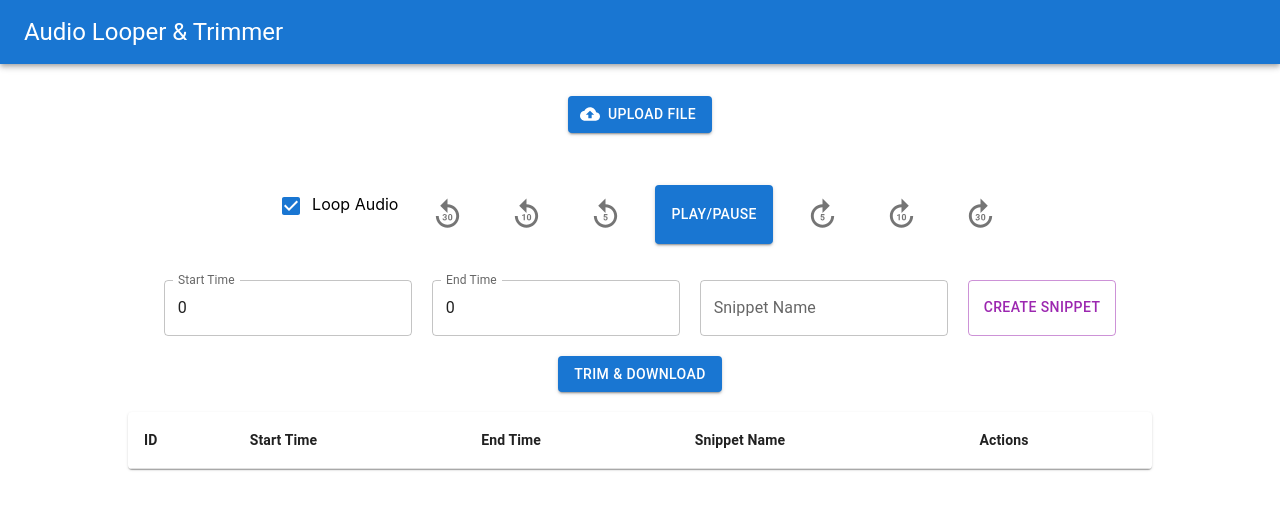
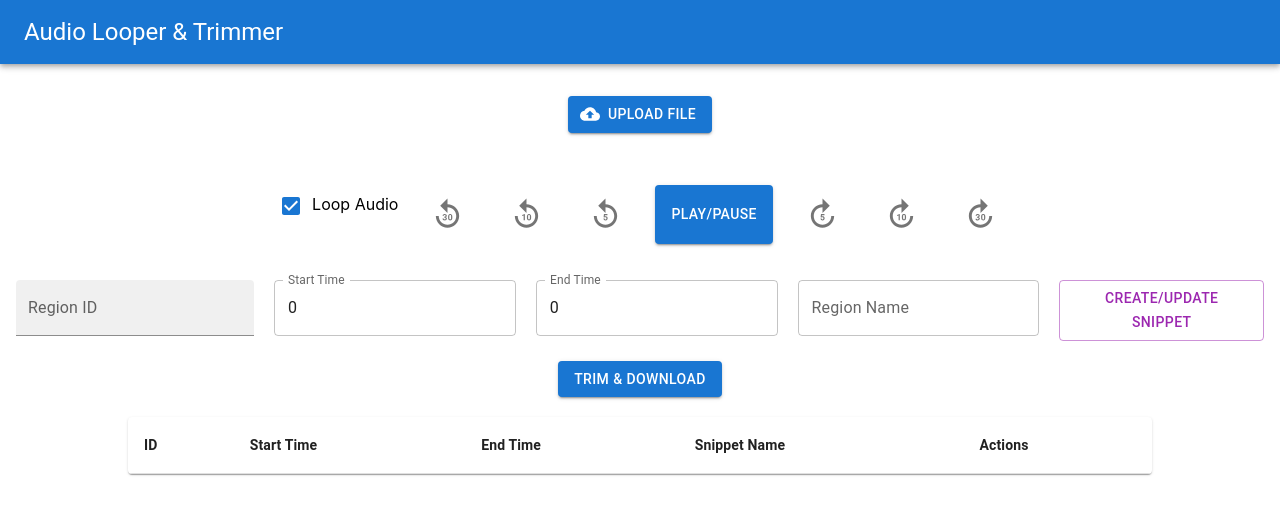
Before and after one commit to ruchaheda/auditio, a React (Create React App) app in the folder frontend/: page / in a window 1280 px wide. Shown: the top 514 px of the page. Built offline with nearby package versions, Linux system fonts and the light colour scheme.

Commit message:
added ability to load, delete snippets. used SnippetActions to allow updating (#9)

```diff
--- a/frontend/src/App.tsx
+++ b/frontend/src/App.tsx
@@ -87,15 +87,20 @@ function App() {
 
         <SnippetsActions
           regions={regions}
-          currentWavesurferRef={wavesurferRef.current}
-          currentRegionRef={regionRef.current}
+          wavesurferRef={wavesurferRef}
+          regionRef={regionRef}
           renderTrigger={renderTrigger}
           setRenderTrigger={setRenderTrigger}
         />
 
         <Button variant="contained" onClick={handleTrim} color="primary">Trim & Download</Button>
 
-        <SnippetsView regions={regions} renderTrigger={renderTrigger} />
+        <SnippetsView
+          regions={regions}
+          regionRef={regionRef}
+          renderTrigger={renderTrigger}
+          setRenderTrigger={setRenderTrigger}
+        />
       </Box>
     </Box>
   );
--- a/frontend/src/SnippetsActions.tsx
+++ b/frontend/src/SnippetsActions.tsx
@@ -1,4 +1,5 @@
 import React, { useEffect, useState } from 'react';
+import WaveSurfer from 'wavesurfer.js';
 import RegionsPlugin from 'wavesurfer.js/plugins/regions';
 import {
     Box,
@@ -8,14 +9,15 @@ import {
 
 type SnippetActionsProps = {
     regions: any,
-    currentWavesurferRef: any,
-    currentRegionRef: any,
+    wavesurferRef: any,
+    regionRef: any,
     renderTrigger: number,
     setRenderTrigger: React.Dispatch<React.SetStateAction<number>>,
 }
 
-const SnippetsActions: React.FC<SnippetActionsProps> = ({regions, currentWavesurferRef, currentRegionRef, renderTrigger, setRenderTrigger}) => {
+const SnippetsActions: React.FC<SnippetActionsProps> = ({regions, wavesurferRef, regionRef, renderTrigger, setRenderTrigger}) => {
 
+    const [regionId, setRegionId] = useState<string>('');
     const [currentRegionStartTime, setCurrentRegionStartTime] = useState<number>(0);  // State for start time
     const [currentRegionEndTime, setCurrentRegionEndTime] = useState<number>(0);      // State for end time
     const [regionName, setRegionName] = useState<string>('');
@@ -24,50 +26,78 @@ const SnippetsActions: React.FC<SnippetActionsProps> = ({regions, currentWavesur
     const handleStartTimeChange = (e: React.ChangeEvent<HTMLInputElement>) => {
         const value = parseFloat(e.target.value);
         setCurrentRegionStartTime(value);
-        updateRegion(value, currentRegionEndTime); // Update the region when start time is changed
+        setRegionId('');
     };
 
     // Manually update the end time
     const handleEndTimeChange = (e: React.ChangeEvent<HTMLInputElement>) => {
         const value = parseFloat(e.target.value);
         setCurrentRegionEndTime(value);
-        updateRegion(currentRegionStartTime, value); // Update the region when end time is changed
+        setRegionId('');
     };
 
     const updateRegion = (newStart: number, newEnd: number, name?: string) => {
-        if (currentRegionRef) {
+      if (regionRef.current) {
+        setRegionId(regionRef.current.id);
+      }
+      else {
+        setRegionId('');
+      }
+
       setCurrentRegionStartTime(newStart);
       setCurrentRegionEndTime(newEnd);
+
       if (name) {
         setRegionName(name);
-            }
       }
     };
 
     useEffect(() => {
-        if (currentRegionRef) {
-            updateRegion(currentRegionRef.start, currentRegionRef.end, currentRegionRef.content?.innerText);
+        if (regionRef.current) {
+            updateRegion(regionRef.current.start, regionRef.current.end, regionRef.current.content?.innerText);
         }
-    }, [currentRegionRef, currentRegionRef?.start, currentRegionRef?.end]);
+        else {
+            updateRegion(0, 0, '');
+        }
+    }, [renderTrigger, regionRef.current, regionRef.current?.id, regionRef.current?.start, regionRef.current?.end]);
 
     const createRegionManually = () => {
-        const newRegion = (currentWavesurferRef.current?.getActivePlugins()[2] as RegionsPlugin).addRegion({
+      // if no pre-existing region
+
+      const newRegionName = regionName ? regionName : "New Region";
+      console.log("newRegionName: ", newRegionName);
+
+      if (regionId == '') {
+        console.log("regionName: ", regionName);
+        const newRegion = (wavesurferRef.current?.getActivePlugins()[2] as RegionsPlugin).addRegion({
           start: currentRegionStartTime,
           end: currentRegionEndTime,
-         content: regionName ? regionName : "New Region",
+          content: newRegionName,
           contentEditable: true,
           drag: true,
           resize: true,
         });
 
-       currentRegionRef.current = newRegion
+        regionRef.current = newRegion
           regions.current = {
             ...regions.current,
           [newRegion.id]: newRegion
         }
+      }
+      else {
+        const regionToUpdate = regions.current[regionId];
+
+        regionToUpdate.setOptions({
+          start: currentRegionStartTime,
+          end: currentRegionEndTime,
+          content: regionName,
+        })
+
+        regionRef.current = regionToUpdate;
+      }
+
       setRenderTrigger(prev => prev + 1);
-
-     }
+     };
 
     return (
         <Box
@@ -77,7 +107,19 @@ const SnippetsActions: React.FC<SnippetActionsProps> = ({regions, currentWavesur
           justifyContent="center"
         >
           <TextField
-            id="outlined-number"
+            id="regionId"
+            label="Region ID"
+            variant="filled"
+            value={regionId}
+            slotProps={{
+              input: {
+                readOnly: true,
+              },
+            }}
+          />
+
+          <TextField
+            id="startTime"
             label="Start Time"
             type="number"
             variant="outlined"
@@ -86,7 +128,7 @@ const SnippetsActions: React.FC<SnippetActionsProps> = ({regions, currentWavesur
           />
 
           <TextField
-            id="outlined-number"
+            id="endTime"
             label="End Time"
             type="number"
             variant="outlined"
@@ -95,14 +137,14 @@ const SnippetsActions: React.FC<SnippetActionsProps> = ({regions, currentWavesur
           />
 
           <TextField
-            id="outlined-basic"
-            label="Snippet Name"
+            id="regionName"
+            label="Region Name"
             variant="outlined"
             value={regionName}
             onChange={(e) => setRegionName(e.target.value)}
           />
 
-          <Button variant="outlined" onClick={createRegionManually} color="secondary">Create Snippet</Button>
+          <Button variant="outlined" onClick={createRegionManually} color="secondary">Create/Update Snippet</Button>
         </Box>
     );
 }
--- a/frontend/src/SnippetsView.tsx
+++ b/frontend/src/SnippetsView.tsx
@@ -19,10 +19,27 @@ import {
 
 type SnippetsProps = {
     regions: any,
+    regionRef: any,
     renderTrigger: number,
+    setRenderTrigger: React.Dispatch<React.SetStateAction<number>>,
 }
 
-const Snippets: React.FC<SnippetsProps> = ({regions, renderTrigger}) => {
+const Snippets: React.FC<SnippetsProps> = ({regions, regionRef, renderTrigger, setRenderTrigger}) => {
+
+  const loadSnippet = (regionId: string) => {
+    regionRef.current = regions.current[regionId]; // why is this not sufficient to update the fields in SnippetActions?
+    setRenderTrigger(prev => prev + 1);
+
+    // TODO: Add color change to previous region back to grey. update new color to something nice.
+  }
+
+  const removeRegion = (regionId: string) => {
+      regions.current[regionId].remove();
+      delete regions.current[regionId]
+      regionRef.current = null;
+
+      setRenderTrigger(prev => prev + 1);
+  }
 
   return (
       <Box>
@@ -38,9 +55,7 @@ const Snippets: React.FC<SnippetsProps> = ({regions, renderTrigger}) => {
               </TableRow>
             </TableHead>
             <TableBody>
-                {/* {console.log(regions)} */}
               {Object.values(regions.current).map((region: any, index) => {
-                  console.log("regionsTrigger on render: ", renderTrigger);
                 return (
                 <TableRow key={index}>
                   <TableCell>{region.id}</TableCell>
@@ -48,9 +63,8 @@ const Snippets: React.FC<SnippetsProps> = ({regions, renderTrigger}) => {
                   <TableCell>{region.end}</TableCell>
                   <TableCell>{typeof region.content == "string" ? region.content : region.content.innerText}</TableCell>
                   <TableCell>
-                      <Tooltip title="Load"><IconButton size="large"><ArrowCircleUp fontSize="large" color="secondary" /></IconButton></Tooltip>
-                      <Tooltip title="Edit"><IconButton size="large"><Edit fontSize="large" color="primary" /></IconButton></Tooltip>
-                      <Tooltip title="Delete"><IconButton size="large"><Delete fontSize="large" sx={{ color: "#f44336" }} /></IconButton></Tooltip>
+                    <Tooltip title="Load"><IconButton size="large" onClick={() => loadSnippet(region.id)}><ArrowCircleUp fontSize="large" color="secondary" /></IconButton></Tooltip>
+                    <Tooltip title="Delete"><IconButton size="large" onClick={() => removeRegion(region.id)}><Delete fontSize="large" sx={{ color: "#f44336" }} /></IconButton></Tooltip>
                   </TableCell>
                 </TableRow>
               )})}
--- a/frontend/src/Waveform.tsx
+++ b/frontend/src/Waveform.tsx
@@ -86,17 +86,19 @@ const Waveform: React.FC<WaveformProps> = ({regions, wavesurferRef, regionRef, s
         // Listen for region creation
         regionPlugin.on('region-created' as any, (region) => {
             console.log("region-created! region: ", region);
+
+            const regionName = region.content ? region.content : "New Region";
+
+            region.setOptions({
+                content: regionName,
+                contentEditable: true,
+            })
+
             regionRef.current = region;
 
-            if (!region.content) {
-            region.content = document.createElement('div');
-            region.content.textContent = "New Region";
-            }
-            region.contentEditable = true;
-
             regions.current = {
-            ...regions.current,
-            [region.id]: region
+                ...regions.current,
+                [region.id]: region
             }
             setRenderTrigger(prev => prev + 1);
         });
@@ -104,7 +106,11 @@ const Waveform: React.FC<WaveformProps> = ({regions, wavesurferRef, regionRef, s
         regionPlugin.on('region-clicked' as any, (region, e) => {
             e.stopPropagation(); // prevent triggering a click on the waveform
             regionRef.current = region;
-            region.play();
+            console.log('region-clicked! current region: ', regionRef.current);
+            regionRef.current.play();
+            setRenderTrigger(prev => prev + 1);
+
+            // TODO: BUG - figure out why clicking on a different region is not playing that new region.
         });
 
         regionPlugin.on('region-out' as any, (region) => {
```
Lines whose indentation alone changed are shown as unchanged.
